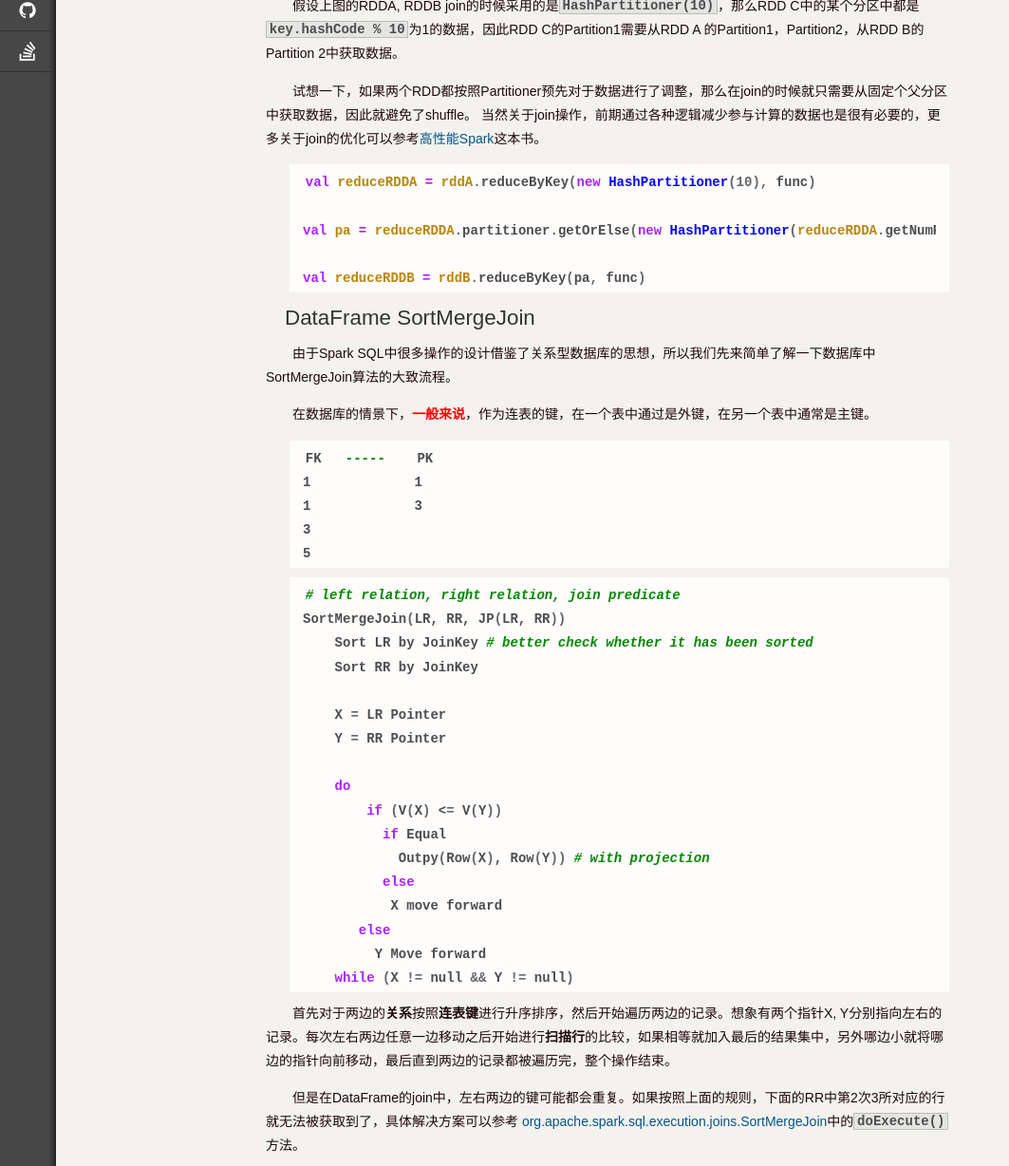
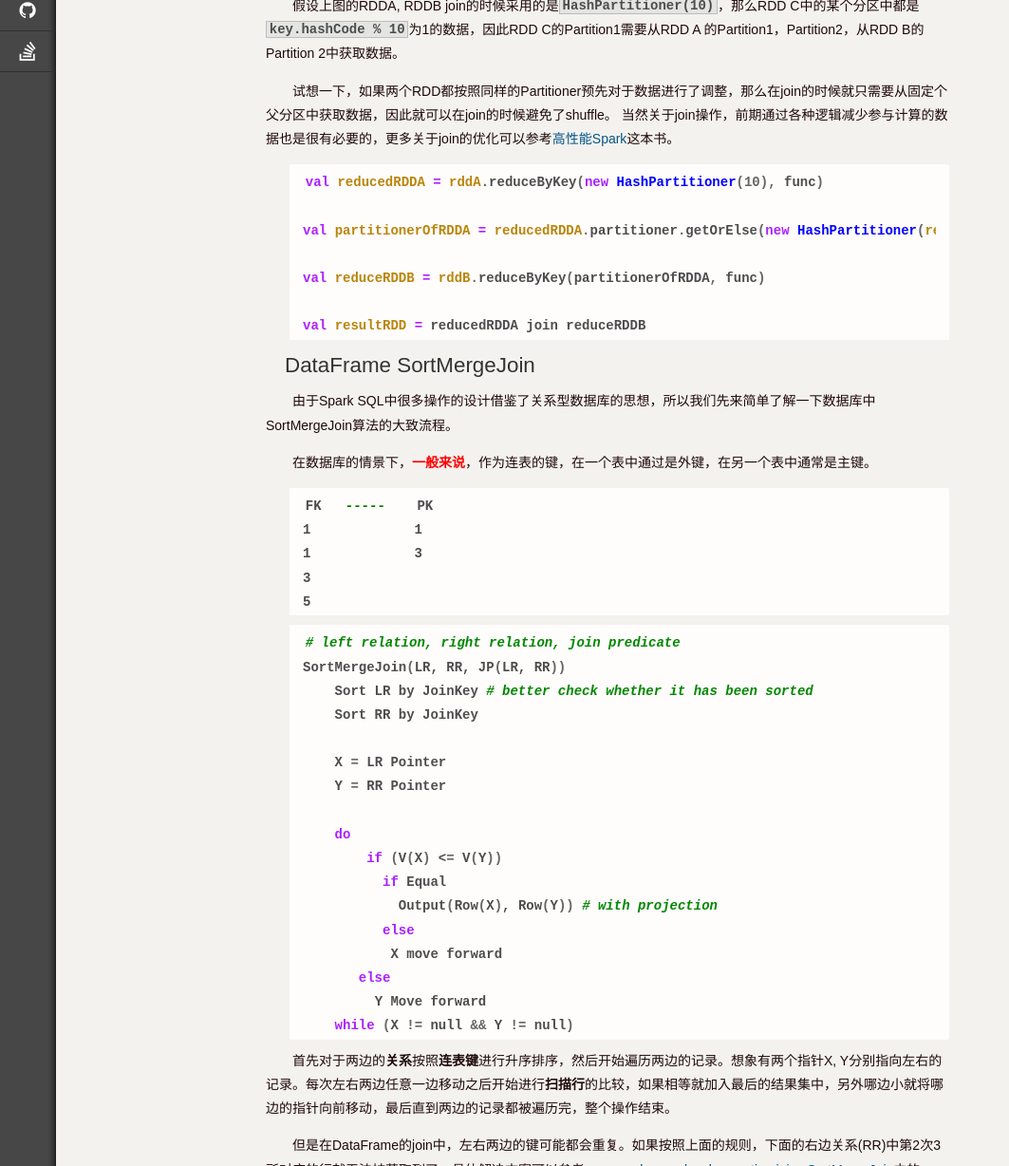
Before and after one commit to jacoffee/jacoffee.github.io, a Jekyll site: the page built from _posts/2017-01-14-spark-basics-join.md, in a window 1280 px wide and 1400 px high, scrolled down 2231 px. Shown: the part 172-1400 px from the top of the window at 95% size, without its empty margins (0-1063 px from the left). Built offline with Jekyll 4.4.1, drawn with Linux system fonts in a browser that asks for light colours; nearby versions of some CDN libraries; library files that are not in the unit come from our copies; Markdown is read by kramdown in place of the engine named in the settings; comment, search, counter and statistics services are not loaded; some of the changed text lies outside the part shown.

Commit message:
minor fix

````diff
--- a/_posts/2017-01-14-spark-basics-join.md
+++ b/_posts/2017-01-14-spark-basics-join.md
@@ -96,15 +96,17 @@ Spark基础之Shuffle](/spark/shuffle)，如果参与join的RDD没有经过处
 假设上图的RDDA, RDDB join的时候采用的是`HashPartitioner(10)`，那么RDD C中的某个分区中都是`key.hashCode % 10`为1的数据，因此RDD C的Partition1需要从RDD A
 的Partition1，Partition2，从RDD B的Partition 2中获取数据。
 
-试想一下，如果两个RDD都按照Partitioner预先对于数据进行了调整，那么在join的时候就只需要从固定个父分区中获取数据，因此就避免了shuffle。 当然关于join操作，前期通过各种逻辑减少参与计算的数据也是很有必要的，更多关于join的优化可以参考[高性能Spark](https://www.safaribooksonline.com/library/view/high-performance-spark/9781491943199/ch04.html)这本书。
+试想一下，如果两个RDD都按照同样的Partitioner预先对于数据进行了调整，那么在join的时候就只需要从固定个父分区中获取数据，因此就可以在join的时候避免了shuffle。 当然关于join操作，前期通过各种逻辑减少参与计算的数据也是很有必要的，更多关于join的优化可以参考[高性能Spark](https://www.safaribooksonline.com/library/view/high-performance-spark/9781491943199/ch04.html)这本书。
 
 
 ```scala
-val reduceRDDA = rddA.reduceByKey(new HashPartitioner(10), func)
+val reducedRDDA = rddA.reduceByKey(new HashPartitioner(10), func)
 
-val pa = reduceRDDA.partitioner.getOrElse(new HashPartitioner(reduceRDDA.getNumPartitions))
+val partitionerOfRDDA = reducedRDDA.partitioner.getOrElse(new HashPartitioner(reducedRDDA.getNumPartitions))
 
-val reduceRDDB = rddB.reduceByKey(pa, func)
+val reduceRDDB = rddB.reduceByKey(partitionerOfRDDA, func)
+
+val resultRDD = reducedRDDA join reduceRDDB
 ```
 
 ##DataFrame SortMergeJoin
@@ -133,7 +135,7 @@ SortMergeJoin(LR, RR, JP(LR, RR))
     do
         if (V(X) <= V(Y))
           if Equal
-            Outpy(Row(X), Row(Y)) # with projection
+            Output(Row(X), Row(Y)) # with projection
           else
            X move forward
        else
@@ -143,7 +145,7 @@ SortMergeJoin(LR, RR, JP(LR, RR))
 
 首先对于两边的**关系**按照**连表键**进行升序排序，然后开始遍历两边的记录。想象有两个指针X, Y分别指向左右的记录。每次左右两边任意一边移动之后开始进行**扫描行**的比较，如果相等就加入最后的结果集中，另外哪边小就将哪边的指针向前移动，最后直到两边的记录都被遍历完，整个操作结束。
 
-但是在DataFrame的join中，左右两边的键可能都会重复。如果按照上面的规则，下面的RR中第2次3所对应的行就无法被获取到了，具体解决方案可以参考
+但是在DataFrame的join中，左右两边的键可能都会重复。如果按照上面的规则，下面的右边关系(RR)中第2次3所对应的行就无法被获取到了，具体解决方案可以参考
 [org.apache.spark.sql.execution.joins.SortMergeJoin](https://github.com/apache/spark/blob/v1.6.1/sql/core/src/main/scala/org/apache/spark/sql/execution/joins/SortMergeJoin.scala#L32)中的`doExecute()`方法。
 
 ```bash
````
Also changed, not shown: other parts of _posts/2017-01-14-spark-basics-join.md (+1 -1 lines).
